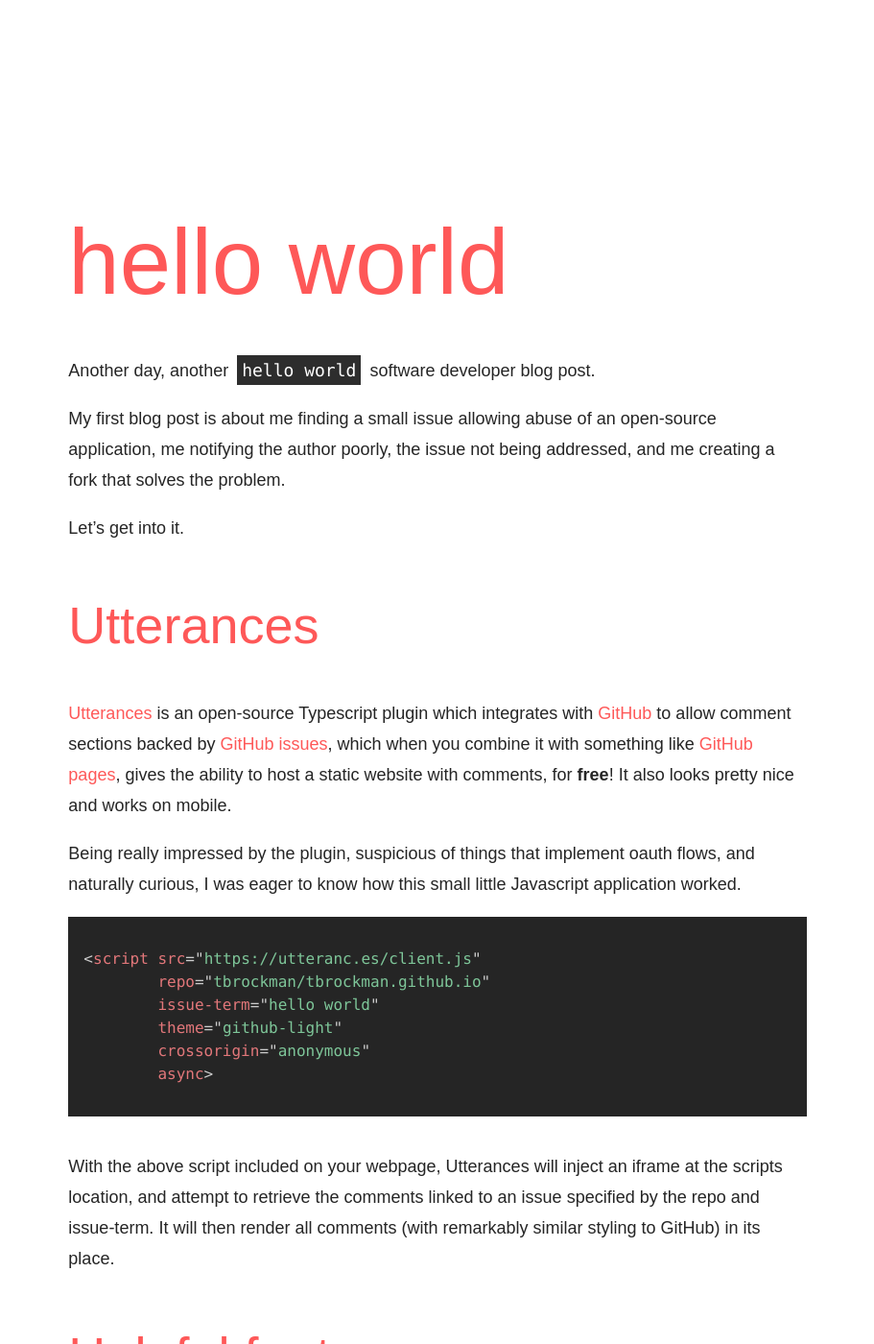
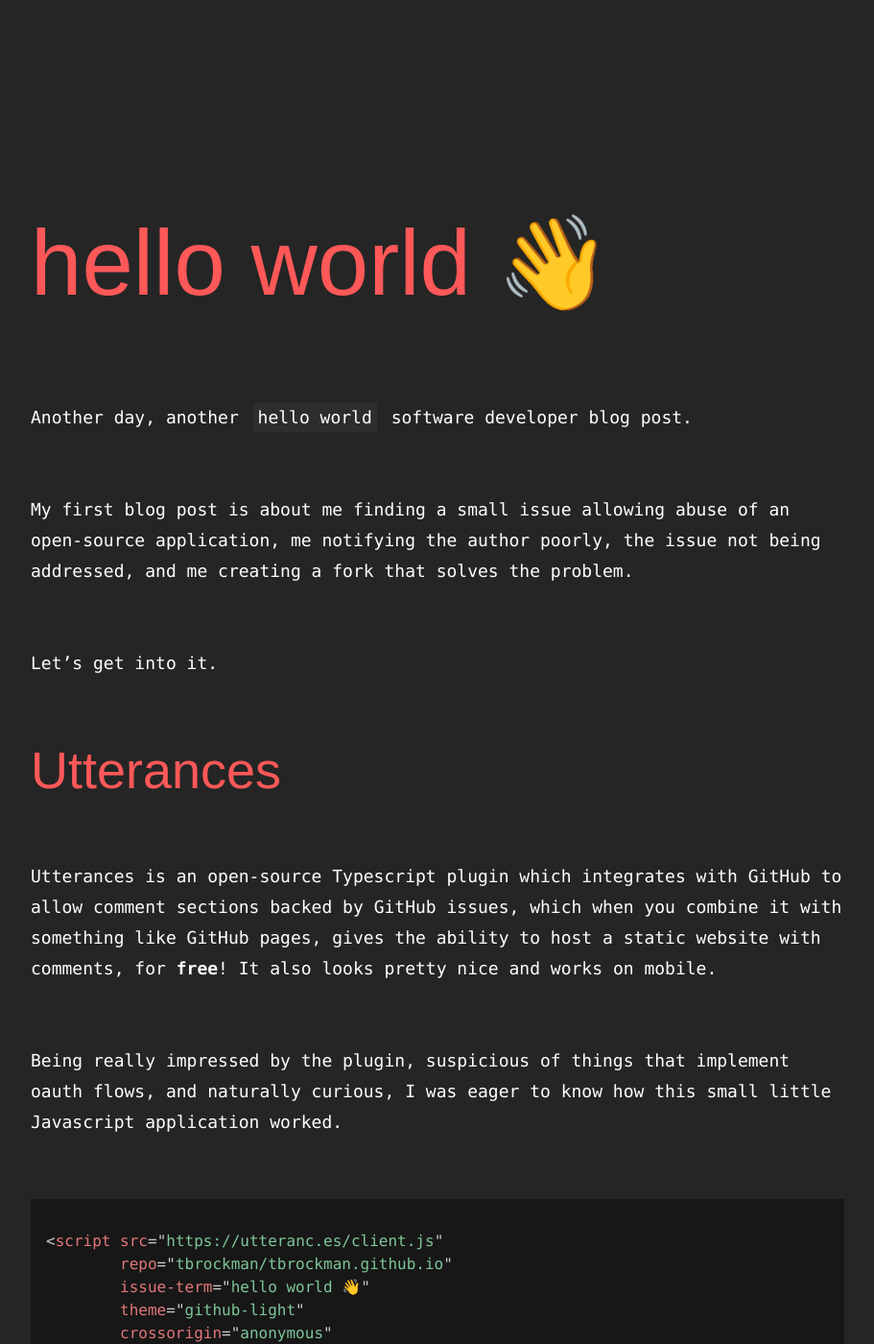
Before and after one commit to tbrockman/tbrockman.github.io, a Jekyll site: the page built from _posts/2020-11-01-hello-world.md, in a window 1280 px wide and 1400 px high. Shown: the whole window at 96% size, without its empty margins (184-1095 px from the left). Built offline with Jekyll 4.4.1, drawn with Linux system fonts in a browser that asks for light colours.

Commit message:
More work, some styling left to do.

```diff
--- a/_sass/blog.scss
+++ b/_sass/blog.scss
@@ -21,7 +21,7 @@ $breakpoint-mobile: 800px;
             padding-top: 2rem;
 
             a {
-                margin: 1rem 2rem;
+                margin: 0;
 
                 div {
                     display: flex;
@@ -65,9 +65,9 @@ body {
     margin: 0;
     padding: 0;
     display: flex;
-    flex-wrap: wrap;
     justify-content: center;
     padding-top: 12vh;
+    flex-direction: column;
 }
 
 .blog-list >  a {
@@ -75,7 +75,6 @@ body {
     border-radius: 3px;
     margin-right: 2em;
     margin-bottom: 2em;
-    width: 480px;
     transition: all 0.2s ease-in-out;
 }
 
@@ -91,7 +90,8 @@ body {
     -webkit-line-clamp: 2;
     -webkit-box-orient: vertical;
     overflow: hidden;
-    word-break: break-all;
+    word-break: break-word;
+    color: $color-primary;
 }
 
 .blog-post-preview {
@@ -110,7 +110,7 @@ body {
     -webkit-line-clamp: 3;
     -webkit-box-orient: vertical;
     overflow: hidden;
-    color: #252525;
+    color: #fff;
 }
 
 .blog-list li h2 {
--- a/_sass/common.scss
+++ b/_sass/common.scss
@@ -1,5 +1,6 @@
 $color-primary: #fe5858;
 $color-hover: #d14b4b;
+$color-white: #fff;
 $breakpoint-navbar: 1400px;
 
 @keyframes nav-slide-in-from-right {
@@ -46,13 +47,14 @@ li {
 }
 
 body {
-    font-family: Arial, sans-serif;
-    color: #252525;
+    font-family: Consolas, monospace, sans-serif;
+    background-color: #252525;
     margin: 0;
     height: 100%;
     display: flex;
     flex-direction: column;
     font-size: 18px;
+    color: #fff;
 }
 
 .page-container {
@@ -63,11 +65,10 @@ body {
     padding: 0em 12em 8em;
     z-index: 1;
     flex: 1;
-    background-color: #fff;
 }
 
 a {
-    color: $color-primary;
+    color: $color-white;
     text-decoration: none;
 }
 
--- a/_sass/post.scss
+++ b/_sass/post.scss
@@ -3,8 +3,6 @@ $color-hover: #cc4949;
 $breakpoint-navbar: 1400px;
 $breakpoint-padding: 1200px;
 $breakpoint-mobile: 800px;
-
-
 
 @media(max-width: $breakpoint-mobile) {
     div.post-container  {
@@ -112,6 +110,7 @@ p > strong > code {
 .post-container p {
     font-size: 18px;
     line-height: 2rem;
+    margin: 4rem 0;
 }
 
 .post-container p a .highlighter-rouge {
@@ -175,7 +174,7 @@ p > strong > code {
 .highlight pre {
     padding: 2em 1em;
     margin: 0;
-    background: #252525 !important;
+    background: #171717 !important;
 }
 
 img + em {
```
Also changed, not shown: _posts/2020-11-01-hello-world.md (+2 -2 lines), _posts/2021-01-26-prune.md (+2 -2 lines), blog.html (line endings or trailing spaces).
